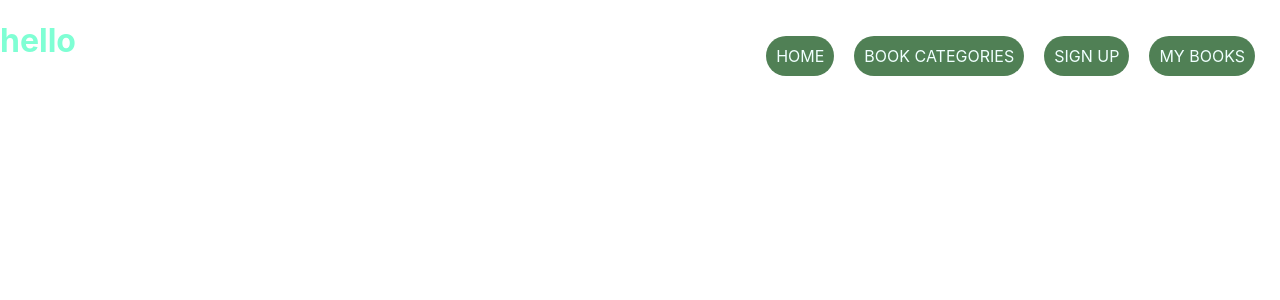
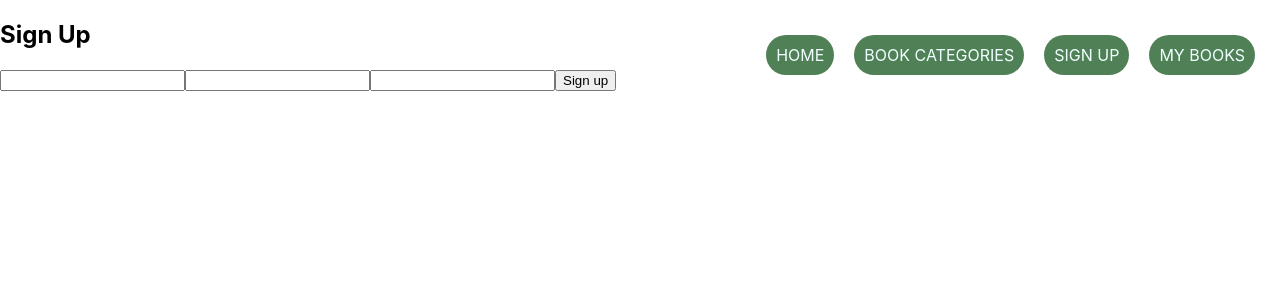
Before and after one commit to MurituMaina/Wasomi_Recording_Management_System, a React (Create React App) app: page /signUp in a window 1280 px wide. Shown: the top 300 px of the page. Built offline with nearby package versions, Linux system fonts and the light colour scheme; a web font is replaced by a local one.

Commit message:
add the form to Signup js file

```diff
--- a/src/navbar components/signup/Signup.js
+++ b/src/navbar components/signup/Signup.js
@@ -1,11 +1,31 @@
-import "./signup.css"
+import "./signup.css";
 
 const Signup = () => {
-    return (
-        <h1>
-            hello
-        </h1>
-     );
-}
+//   return <h1>hello</h1>;
+ return (
+
+   <div className="container">
+     <div className="col-md-6 col-md-offset-3">
+       <h2 className="text-center">Sign Up</h2>
+
+       <form
+    //    onSubmit={this.props.handleSubmit(this.handleFormSubmit)}
+       >
+         <input name="email" type="text" label="Email" />
+         <input name="password" type="password" label="Password" />
+         <input
+           name="passwordConfirmation"
+           type="password"
+           label="Password Confirmation"
+         />
+
+         <button action="submit" className="btn btn-primary">
+           Sign up
+         </button>
+       </form>
+     </div>
+   </div>
+ );
+};
 
 export default Signup;
```
